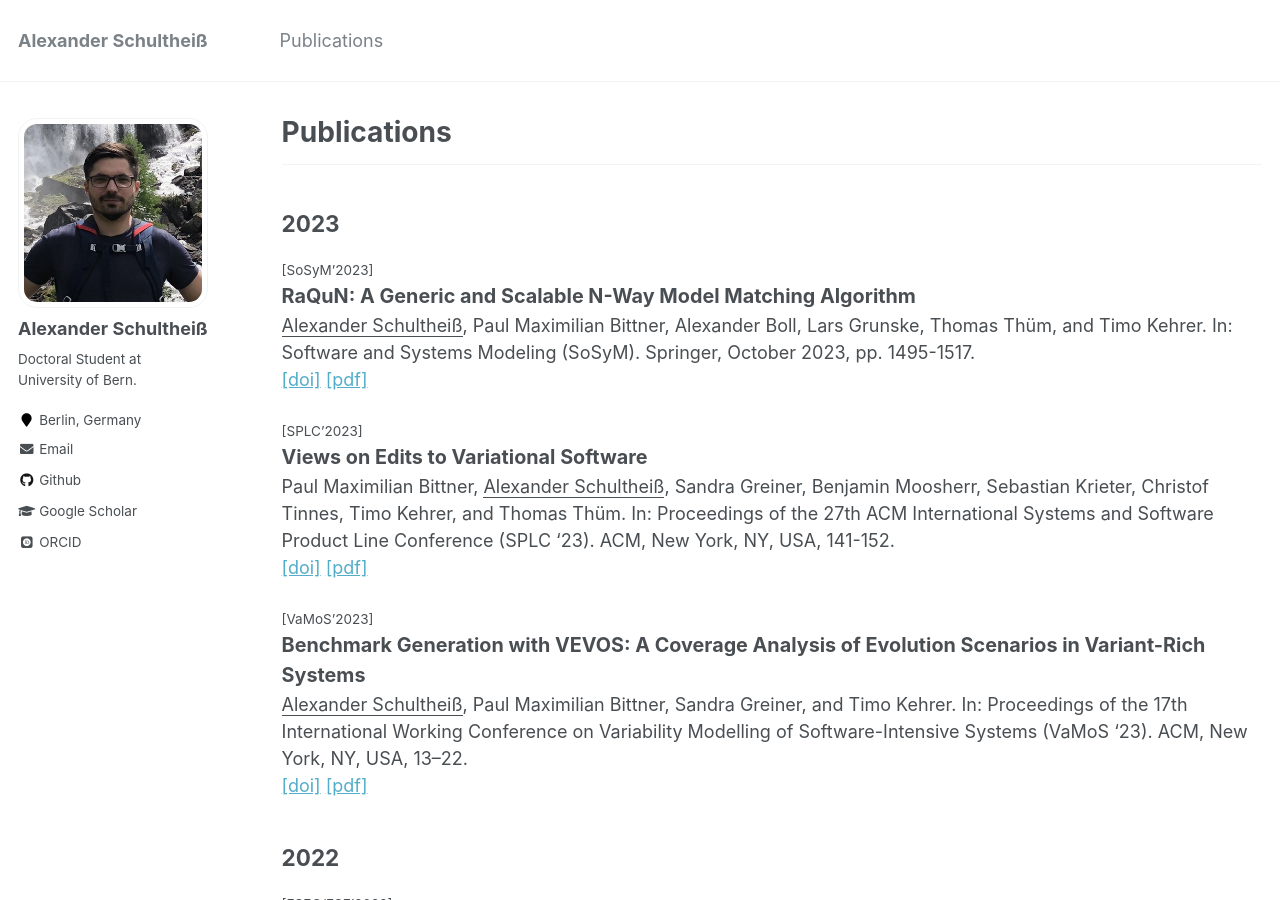
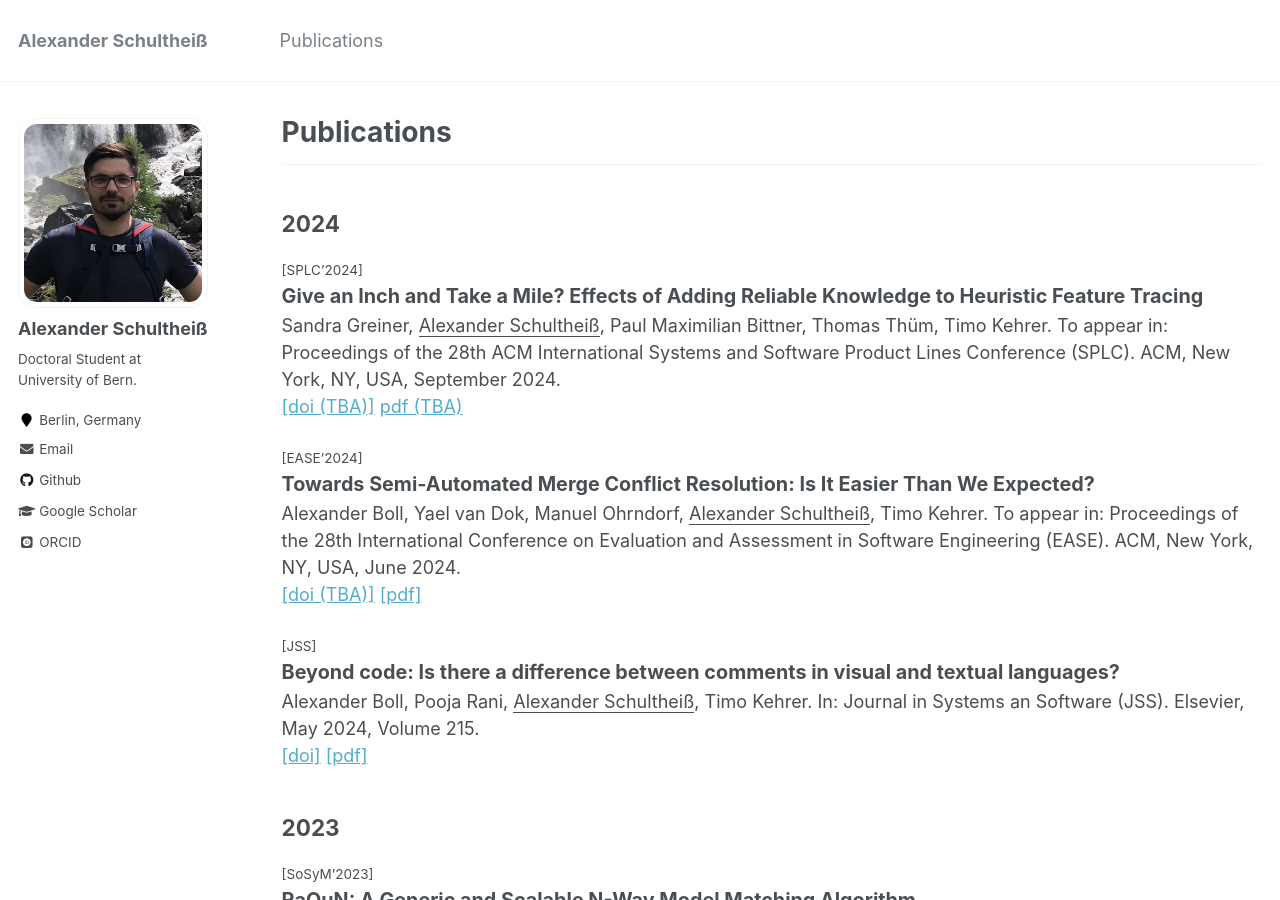
Before and after one commit to AlexanderSchultheiss/AlexanderSchultheiss.github.io, a Jekyll site: the page built from _pages/publications.md, in a window 1280 px wide and 900 px high. Built offline with Jekyll 4.4.1, drawn with Linux system fonts in a browser that asks for light colours; some web fonts are replaced.

Commit message:
publications: add new publications of 2024

```diff
--- a/_pages/publications.md
+++ b/_pages/publications.md
@@ -6,6 +6,31 @@ author_profile: true
 ---
 
 ---
+## 2024
+<span style="font-size:0.75em;">[SPLC'2024]</span><br>
+<span style="font-size:1.1em;">__Give an Inch and Take a Mile? Effects of Adding Reliable Knowledge to Heuristic Feature Tracing__</span><br>
+Sandra Greiner, <ins>Alexander Schultheiß</ins>, Paul Maximilian Bittner, Thomas Thüm, Timo Kehrer. To appear in: Proceedings of the 28th ACM International Systems and Software Product Lines Conference (SPLC). ACM, New York, NY, USA, September 2024.
+<br>
+[[doi (TBA)]]()
+[pdf (TBA)]()
+
+<span style="font-size:0.75em;">[EASE'2024]</span><br>
+<span style="font-size:1.1em;">__Towards Semi-Automated Merge Conflict Resolution: Is It Easier Than We Expected?__</span><br>
+Alexander Boll, Yael van Dok, Manuel Ohrndorf, <ins>Alexander Schultheiß</ins>, Timo Kehrer. To appear in: Proceedings of the 28th International Conference on Evaluation and Assessment in Software Engineering (EASE). ACM, New York, NY, USA, June 2024.
+<br>
+[[doi (TBA)]]()
+[[pdf]](http://alexanderschultheiss.github.io/files/BVO+-EASE24.pdf)
+
+
+<span style="font-size:0.75em;">[JSS]</span><br>
+<span style="font-size:1.1em;">__Beyond code: Is there a difference between comments in visual and textual languages?__</span><br>
+Alexander Boll, Pooja Rani, <ins>Alexander Schultheiß</ins>, Timo Kehrer. In: Journal in Systems an Software (JSS). Elsevier, May 2024, Volume 215.
+<br>
+[[doi]](https://doi.org/10.1016/j.jss.2024.112087)
+[[pdf]](http://alexanderschultheiss.github.io/files/BRSK-JSS24.pdf)
+
+
+
 ## 2023
 <span style="font-size:0.75em;">[SoSyM'2023]</span><br>
 <span style="font-size:1.1em;">__RaQuN: A Generic and Scalable N-Way Model Matching Algorithm__</span><br>
```
Also changed, not shown: 2 other files.
